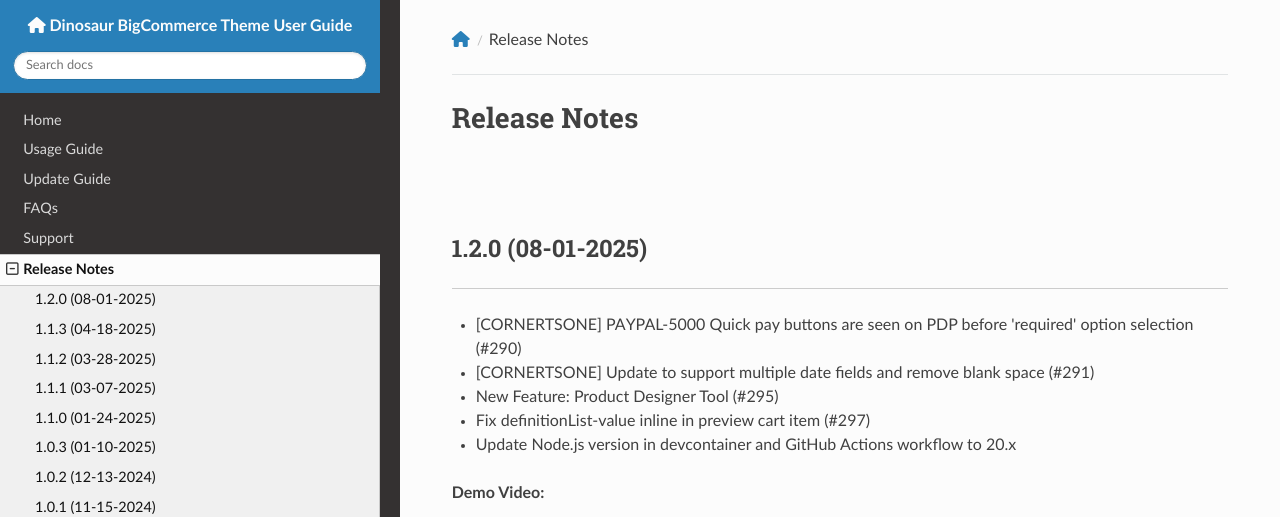
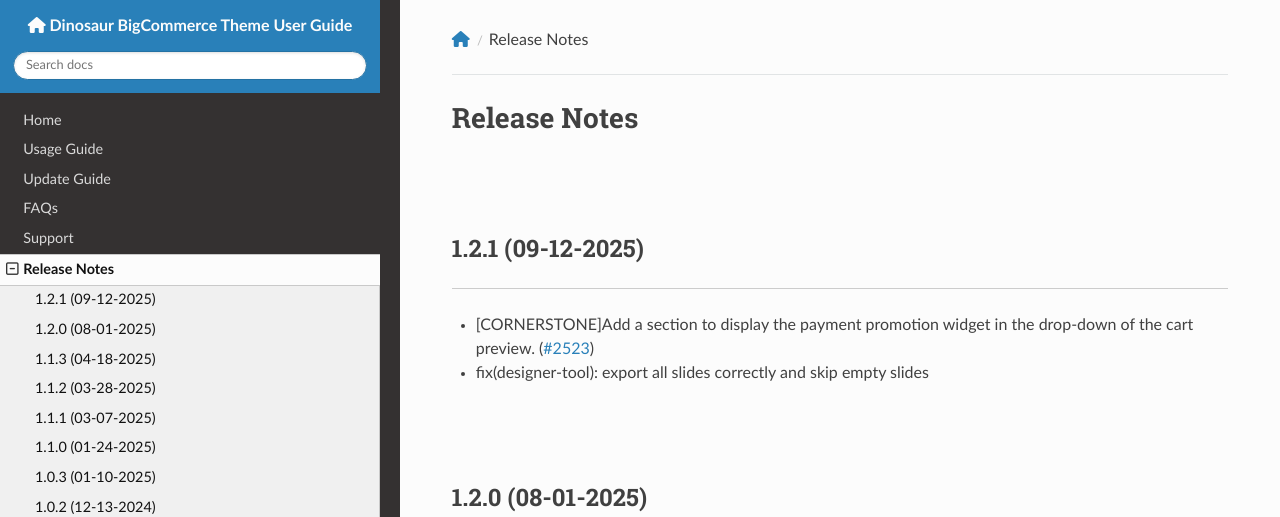
Before and after one commit to allcommerce/bc-Dinosaur-doc, an MkDocs documentation site: the page built from docs/changelog.md, in a window 1280 px wide and 900 px high, cut to the strip 0-517 px from the top of the window. Built offline with MkDocs 1.6.1, drawn with Linux system fonts in a browser that asks for light colours; nearby versions of some CDN libraries.

Commit message:
Release 1.2.1

```diff
--- a/docs/changelog.md
+++ b/docs/changelog.md
@@ -1,4 +1,8 @@
 # Release Notes
+
+## 1.2.1 (09-12-2025)
+- [CORNERSTONE]Add a section to display the payment promotion widget in the drop-down of the cart preview. ([#2523](https://github.com/bigcommerce/cornerstone/pull/2523))
+- fix(designer-tool): export all slides correctly and skip empty slides
 
 ## 1.2.0 (08-01-2025)
 - [CORNERTSONE] PAYPAL-5000 Quick pay buttons are seen on PDP before 'required' option selection (#290)
```
